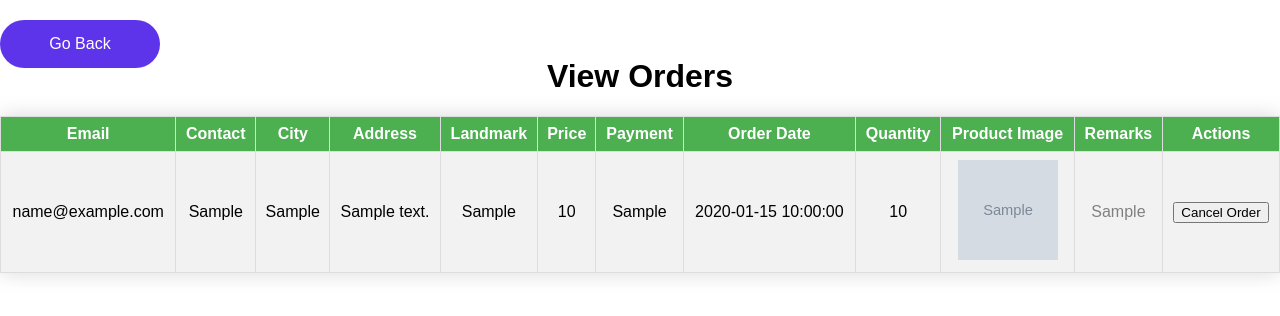
After one commit to AayuStha/project-ecommerce, a PHP site: page /user/view_orders.php in a window 1280 px wide. The commit adds this page. Shown: the top 316 px of the page. Run offline with PHP 8.4, Linux system fonts and the light colour scheme; the visitor is signed in with stand-in values (Sample User, id 1); tables that the repository leaves empty or names only in its code hold one stand-in row (values such as "Sample post"); grey boxes marked "Sample" are stand-in pictures.

Commit message:
fixed orders for user

```diff
--- a/cart/checkout.php
+++ b/cart/checkout.php
@@ -143,7 +143,7 @@
             <form action="./orders.php" method="post" id="form">
                 <h1>Please enter your shipping details</h1>
                 <label for="email">Email:</label>
-                <input type="email" name="email" value="<?php echo $email; ?>" required> <br>
+                <input type="email" name="email" value="<?php echo $email; ?>" required readonly> <br>
                 <label for="contact">Contact:</label>
                 <input type="number" id="contact" name="contact" value="<?php echo $contact; ?>" required> <br>
                 <label for="city">City/District:</label>
@@ -159,7 +159,7 @@
                     <label for="quantity_<?php echo $product_id; ?>">Quantity for <?php echo $product_details['name']; ?>:</label>
                     <input type="number" name="quantity[]" id="quantity_<?php echo $product_id; ?>" value="<?php echo $product_details['quantity']; ?>" readonly> <br>
                     <label for="total_price_<?php echo $product_id; ?>">Total Price:</label>
-<input type="number" name="total_price[]" id="total_price_<?php echo $product_id; ?>" value="<?php echo $product_details['quantity'] * $product_details['price']; ?>" readonly> <br>
+                    <input type="number" name="total_price[]" id="total_price_<?php echo $product_id; ?>" value="<?php echo $product_details['quantity'] * $product_details['price']; ?>" readonly> <br>
                 <?php } ?>
 
                 <!-- Other form fields and payment method selection -->
--- a/user/home.php
+++ b/user/home.php
@@ -110,6 +110,7 @@ if (!$connection) {
                                     $randomGreeting = $greetings[array_rand($greetings)];
                                     echo "<a href='#' class='dropbtn'>$randomGreeting, $firstName <i class='fa fa-caret-down'></i></a>";
                                     echo "<div class='dropdown-content'>";
+                                    echo "<a href='./view_orders.php'>View Orders</a>";
                                     echo "<a href='../user/change_password.php'>Change Password</a>";
                                     echo "<a href='../user/logout.php'>Logout</a>";
                                     echo "</div></li>";
--- /dev/null
+++ b/user/view_orders.php
@@ -0,0 +1,243 @@
+<!DOCTYPE html>
+<html>
+<head>
+    <meta name="viewport" content="width=device-width, initial-scale=1.0">
+    <style>
+        body {
+            font-family: Arial, sans-serif;
+            margin: 0;
+            padding: 0;
+        }
+        table {
+            width: 100%;
+            border-collapse: collapse;
+            margin: 20px 0;
+            overflow-x: auto;
+            box-shadow: 0 0 20px rgba(0, 0, 0, 0.15);
+        }
+        th, td {
+            border: 1px solid #ddd;
+            padding: 8px;
+            text-align: center;
+        }
+        th {
+            background-color: #4CAF50;
+            color: white;
+        }
+        tr:nth-child(even) {
+            background-color: #f2f2f2;
+        }
+        .back-button {
+            background-color: #5e34eb;
+            border: none;
+            color: white;
+            padding: 15px 20px;
+            text-align: center;
+            border-radius: 30px;
+            text-decoration: none;
+            display: inline-block;
+            font-size: 16px;
+            margin: 4px 2px;
+            cursor: pointer;
+            width: 120px;
+            margin: 20px 0px;
+
+        }
+        h1{
+            text-align: center;
+            margin-top: -30px ;
+            font-weight: 900;
+        }
+        @media screen and (max-width: 600px) {
+            table {
+                width: 100%;
+            }
+            th, td {
+                font-size: 14px;
+            }
+        }
+    </style>
+</head>
+<body>
+<a href="./home.php" class="back-button">Go Back</a>
+<h1><b>View Orders</b></h1>
+
+<?php
+// Include necessary files and start the session
+ini_set('display_errors', 1);
+ini_set('display_startup_errors', 1);
+error_reporting(E_ALL);
+
+require '../vendor/autoload.php';
+include '../config.php';
+session_start();
+
+// Check if the user is logged in
+if (!isset($_SESSION['user_id'])) {
+    header("Location: login.php"); // Redirect to login page if not logged in
+    exit;
+}
+
+// Get the user ID from the session
+$user_id = $_SESSION['user_id'];
+
+// Function to group orders by user ID
+function groupOrdersByUser($orders) {
+    $groupedOrders = array();
+    foreach ($orders as $order) {
+        $userId = $order["user_id"];
+        if (!isset($groupedOrders[$userId])) {
+            $groupedOrders[$userId] = array();
+        }
+        $groupedOrders[$userId][] = $order;
+    }
+    return $groupedOrders;
+}
+
+// Establish database connection
+$mysqli = new mysqli($servername, $username, $password, $database);
+
+if ($mysqli->connect_error) {
+    die("Connection failed: " . $mysqli->connect_error);
+}
+
+// Base URL where images are stored
+$base_url = "../backend/uploads/";
+
+// Prepare the query to select data from the "orders" table with product images for the current user
+$stmt = $mysqli->prepare("SELECT orders.*, products.image AS product_image FROM orders LEFT JOIN products ON orders.product_id = products.id WHERE user_id = ?");
+
+// Bind parameters
+$stmt->bind_param("i", $user_id);
+
+// Execute the query
+$stmt->execute();
+
+// Get the result
+$result = $stmt->get_result();
+
+// Check if any rows are returned
+if ($result->num_rows > 0) {
+    // If there are rows, group them by user ID
+    $orders = array();
+    while ($row = $result->fetch_assoc()) {
+        $orders[] = $row;
+    }
+    $groupedOrders = groupOrdersByUser($orders);
+
+    // Display the orders in a table
+    echo "<table>";
+    echo "<tr><th>Email</th><th>Contact</th><th>City</th><th>Address</th><th>Landmark</th><th>Price</th><th>Payment</th><th>Order Date</th><th>Quantity</th><th>Product Image</th><th>Remarks</th><th>Actions</th></tr>";
+
+    foreach ($groupedOrders as $userId => $userOrders) {
+        // Start a row for each user
+        echo "<tr>";
+        $firstOrder = true;
+        foreach ($userOrders as $order) {
+            // Set default remarks value to "Order Pending" if it's empty
+            $remarks = !empty($order["remarks"]) ? $order["remarks"] : "Order Pending";
+
+            // Check if remarks is "Cancelled" or "Completed" to hide the buttons
+            $hideButtons = ($remarks === "Cancelled" || $remarks === "Completed") ? "style='display:none;'" : "";
+
+            // Display other order details
+            echo "<td>" . $order["email"] . "</td>";
+            echo "<td>" . $order["contact"] . "</td>";
+            echo "<td>" . $order["city"] . "</td>";
+            echo "<td>" . $order["address"] . "</td>";
+            echo "<td>" . $order["landmark"] . "</td>";
+            echo "<td>" . $order["price"] . "</td>";
+            echo "<td>" . $order["payment"] . "</td>";
+            echo "<td>" . $order["order_date"] . "</td>";
+            echo "<td>" . $order["quantity"] . "</td>";
+            echo "<td><img src='" . $base_url . $order["product_image"] . "' alt='Product Image' style='width:100px;height:100px;'></td>";
+            echo "<td><span id='remarks_" . $order["id"] . "' style='color: grey;'>" . $remarks . "</span></td>";
+            echo "<td>";
+            echo "<button id='cancelBtn_" . $order["id"] . "' onclick='cancelOrder(" . $order["id"] . ")' " . $hideButtons . ">Cancel Order</button>";
+            echo "</td>";
+            echo "</tr>";
+        }
+    }
+    echo "</table>";
+} else {
+    // If no rows are returned, display a message
+    echo "No orders found.";
+}
+
+// Close the database connection
+$mysqli->close();
+?>
+
+<!-- JavaScript for canceling orders -->
+<script>
+    function cancelOrder(orderId) {
+        // Update remarks to "Order Cancelled"
+        document.getElementById("remarks_" + orderId).innerText = "Order Cancelled";
+
+        // Remove cancel button
+        var cancelBtn = document.getElementById("cancelBtn_" + orderId);
+        cancelBtn.style.display = "none";
+
+        // Store in localStorage that the cancel button has been clicked
+        localStorage.setItem("remarks_" + orderId, "Order Cancelled");
+
+        // AJAX call to update order status to canceled
+        var xhr = new XMLHttpRequest();
+        xhr.open("POST", "cancel_order.php", true);
+        xhr.setRequestHeader("Content-Type", "application/x-www-form-urlencoded");
+        xhr.onreadystatechange = function () {
+            if (xhr.readyState === 4 && xhr.status === 200) {
+                // Optionally handle the response if needed
+            }
+        };
+        xhr.send("orderId=" + orderId);
+    }
+    function completeOrder(orderId) {
+        // Update remarks to "Order Completed"
+        document.getElementById("remarks_" + orderId).innerText = "Order Completed";
+
+        // Remove both buttons
+        var cancelBtn = document.getElementById("cancelBtn_" + orderId);
+        var completeBtn = document.getElementById("completeBtn_" + orderId);
+        cancelBtn.parentNode.removeChild(cancelBtn);
+        completeBtn.parentNode.removeChild(completeBtn);
+
+        // Store in localStorage that the complete button has been clicked
+        localStorage.setItem("remarks_" + orderId, "Order Completed");
+
+        // AJAX call to update order status to completed
+        var xhr = new XMLHttpRequest();
+        xhr.open("POST", "complete_order.php", true);
+        xhr.setRequestHeader("Content-Type", "application/x-www-form-urlencoded");
+        xhr.onreadystatechange = function () {
+            if (xhr.readyState === 4 && xhr.status === 200) {
+                // Optionally handle the response if needed
+            }
+        };
+        xhr.send("orderId=" + orderId);
+    }
+    window.onload = function() {
+        var orderIds = document.querySelectorAll("[id^='remarks_']");
+        orderIds.forEach(function(order) {
+            var orderId = order.id.split("_")[1];
+            var remarks = localStorage.getItem("remarks_" + orderId);
+            if (remarks) {
+                document.getElementById("remarks_" + orderId).innerText = remarks;
+
+                // If remarks exist and is "Cancelled" or "Completed", remove the buttons
+                if (remarks === "Order Cancelled" || remarks === "Order Completed") {
+                    var cancelBtn = document.getElementById("cancelBtn_" + orderId);
+                    if (cancelBtn) {
+                        cancelBtn.style.display = "none";
+                    }
+                    var completeBtn = document.getElementById("completeBtn_" + orderId);
+                    if (completeBtn) {
+                        completeBtn.style.display = "none";
+                    }
+                }
+            }
+        });
+    }
+</script>
+</body>
+</html>
```
